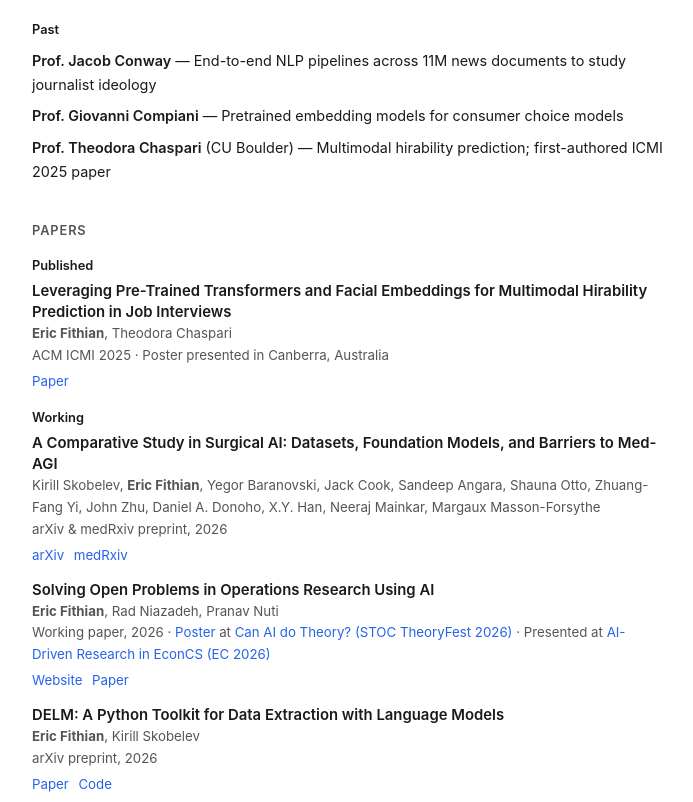
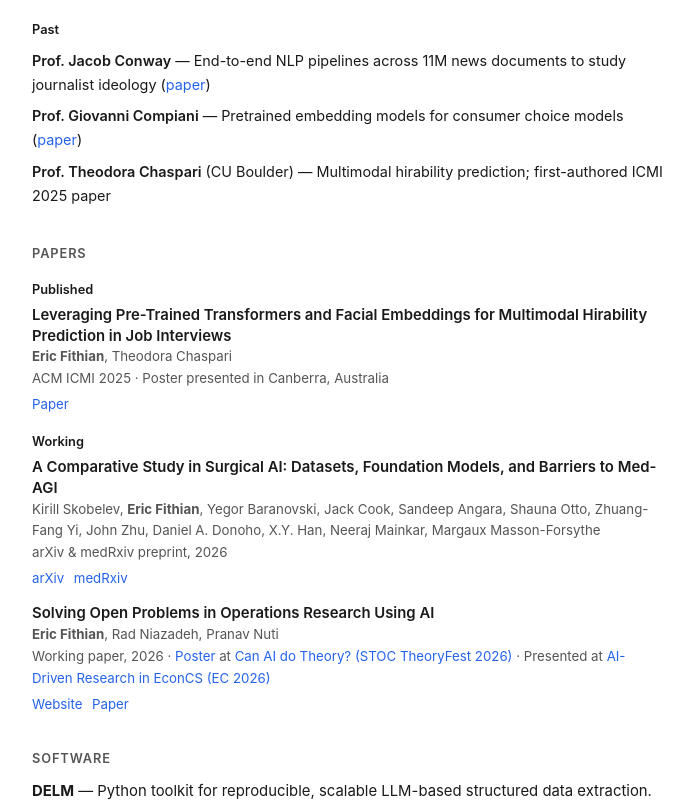
Before and after one commit to Eric-Fithian/personal-website, a React (Vite) app: page / in a window 1280 px wide. Shown: the part 681-1483 px from the top of the page, without its empty margins (292-985 px from the left). Built offline with nearby package versions, Linux system fonts and the light colour scheme.

Commit message:
Link papers from research entries; move DELM paper link to Software.

```diff
--- a/src/App.jsx
+++ b/src/App.jsx
@@ -441,8 +441,10 @@ function App() {
 
           <div className="sub-label">Past</div>
           <ul className="plain-list">
-            <li><span className="prof">Prof. Jacob Conway</span> — End-to-end NLP pipelines across 11M news documents to study journalist ideology</li>
-            <li><span className="prof">Prof. Giovanni Compiani</span> — Pretrained embedding models for consumer choice models</li>
+            <li><span className="prof">Prof. Jacob Conway</span> — End-to-end NLP pipelines across 11M news documents to study journalist ideology{" "}
+              (<a href="https://jacob-conway.com/pdfs/journalist_ideology.pdf" target="_blank" rel="noopener noreferrer">paper</a>)</li>
+            <li><span className="prof">Prof. Giovanni Compiani</span> — Pretrained embedding models for consumer choice models{" "}
+              (<a href="https://giovannicompiani.com/documents/demand-estimation-with-text-and-images.pdf" target="_blank" rel="noopener noreferrer">paper</a>)</li>
             <li><span className="prof">Prof. Theodora Chaspari</span> (CU Boulder) — Multimodal hirability prediction; first-authored ICMI 2025 paper</li>
           </ul>
         </section>
@@ -487,16 +489,6 @@ function App() {
             </div>
           </div>
 
-          <div className="pub-entry">
-            <div className="pub-title">DELM: A Python Toolkit for Data Extraction with Language Models</div>
-            <div className="pub-authors"><strong>Eric Fithian</strong>, Kirill Skobelev</div>
-            <div className="pub-meta">arXiv preprint, 2026</div>
-            <div className="pub-links">
-              <a href="https://arxiv.org/abs/2509.20617" target="_blank" rel="noopener noreferrer">Paper</a>
-              <a href="https://github.com/Center-for-Applied-AI/delm" target="_blank" rel="noopener noreferrer">Code</a>
-            </div>
-          </div>
-
         </section>
 
         <section>
@@ -506,7 +498,8 @@ function App() {
             <span className="software-links">
               <a href="https://github.com/Center-for-Applied-AI/delm" target="_blank" rel="noopener noreferrer">GitHub</a> &nbsp;
               <a href="https://pypi.org/project/delm/" target="_blank" rel="noopener noreferrer">PyPI</a> &nbsp;
-              <a href="https://center-for-applied-ai.github.io/delm/" target="_blank" rel="noopener noreferrer">Docs</a>
+              <a href="https://center-for-applied-ai.github.io/delm/" target="_blank" rel="noopener noreferrer">Docs</a> &nbsp;
+              <a href="https://arxiv.org/abs/2509.20617" target="_blank" rel="noopener noreferrer">Paper</a>
             </span>
           </p>
         </section>
```
